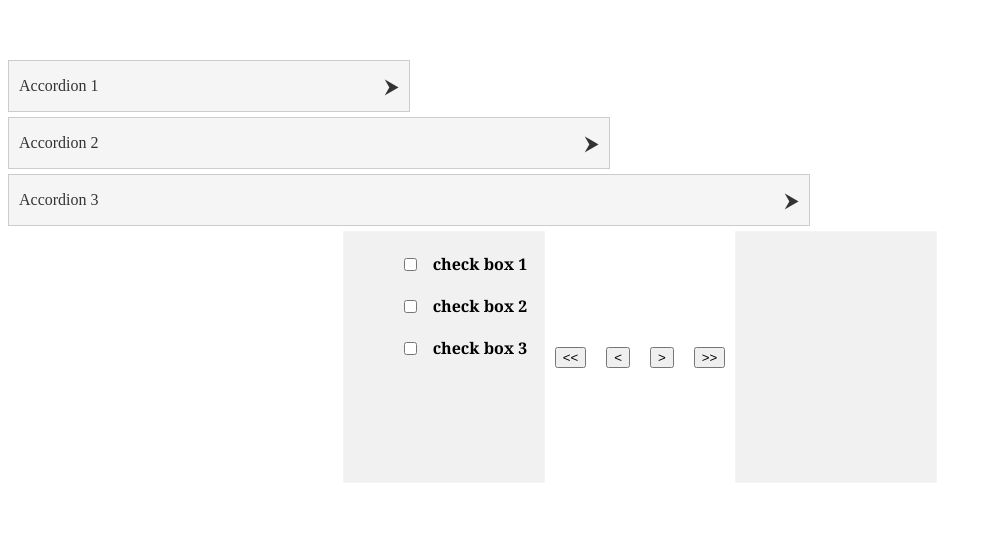
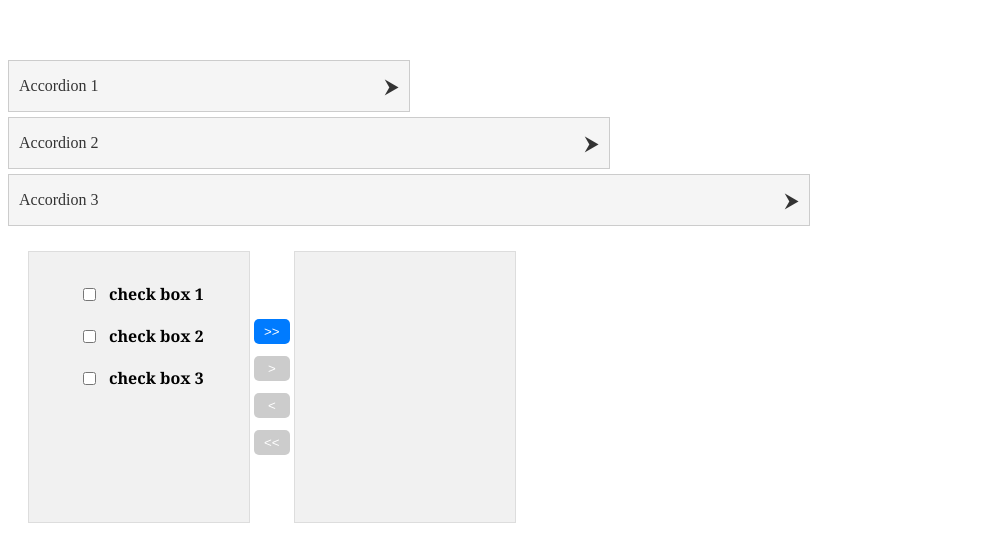
Before and after one commit to kartik-fsd/profile_, a React (Vite) app: page / in a window 1280 px wide. Shown: the part 748-1299 px from the top of the page, without its empty margins (0-991 px from the left). Before the commit the page ends 1239 px from the top, so only its background shows below. Built offline with nearby package versions, Linux system fonts and the light colour scheme.

Commit message:
List transfer complete

```diff
--- a/src/Components/Transfer-List/Lists/List-Container.jsx
+++ b/src/Components/Transfer-List/Lists/List-Container.jsx
@@ -1,27 +1,83 @@
+import { useState } from "react";
 import "./List-container.css";
 
 const Container = () => {
   const dataItems = [
     {
-        value:"check box1",
-        title:"check box 1"
+      value: "check box1",
+      title: "check box 1",
     },
     {
-        value:"check box2",
-        title:"check box 2"
+      value: "check box2",
+      title: "check box 2",
     },
     {
-        value:"check box3",
-        title:"check box 3"
+      value: "check box3",
+      title: "check box 3",
+    },
+  ];
+
+  const [rightMove, setRightMove] = useState([]);
+  const [leftMove, setLeftMove] = useState(dataItems);
+  const [items, setItems] = useState([]);
+  const [leftItems, setLeftItems] = useState([]);
+
+  const handleChange = (e) => {
+    const { value } = e.target;
+    const isChecked = e.target.checked;
+
+    if (isChecked) {
+      setItems((prevItems) => [...prevItems, value]);
+    } else {
+      setItems((prevItems) => prevItems.filter((item) => item !== value));
     }
-    ];
-    console.log(dataItems)
+  };
+
+  const handleLeftChange = (e) => {
+    const { value } = e.target;
+    const isChecked = e.target.checked;
+
+    if (isChecked) {
+      setLeftItems((prevItems) => [...prevItems, value]);
+    } else {
+      setLeftItems((prevItems) => prevItems.filter((item) => item !== value));
+    }
+  };
+
+  const LeftShift = () => {
+    const newRightItems = dataItems.filter((data) => items.includes(data.value));
+    setRightMove([...rightMove, ...newRightItems]);
+    setLeftMove((prevItems) => prevItems.filter((data) => !items.includes(data.value)));
+    setItems([]);
+  };
+
+  const RightShift = () => {
+    const newLeftItems = dataItems.filter((data) => leftItems.includes(data.value));
+    setLeftMove([...leftMove, ...newLeftItems]);
+    setRightMove((prevItems) => prevItems.filter((data) => !leftItems.includes(data.value)));
+    setLeftItems([]);
+  };
+
+  const ShiftAllRight = () => {
+    setRightMove([...rightMove, ...leftMove]);
+    setLeftMove([]);
+  };
+
+  const ShiftAllLeft = () => {
+    setLeftMove([...leftMove, ...rightMove]);
+    setRightMove([]);
+  };
+
+  console.log(leftMove,"l start")
+  console.log(rightMove,"r")
+  console.log(items,"ch")
+  console.log(leftItems,"chL  end")
 
   return (
     <div className="wrapper">
       <div className="List-container">
         <ul>
-          {dataItems.map((data, key) => (
+          {leftMove.map((data, key) => (
             <li key={key}>
               <div className="list">
                 <input
@@ -29,6 +85,8 @@ const Container = () => {
                   name={data.value}
                   id={data.value}
                   value={data.value}
+                  onChange={handleChange}
+                  checked={items.includes(data.value)}
                 />
                 <label htmlFor={data.value}>{data.title}</label>
               </div>
@@ -36,22 +94,39 @@ const Container = () => {
           ))}
         </ul>
       </div>
-      <>
-        <button type="button" style={{ margin: "0px 10px" }}>
+      <div className="btn-wrapper">
+        <button type="button"  onClick={ShiftAllRight} disabled = {!leftMove.length}>
+          {">>"}
+        </button>
+        <button type="button"  onClick={LeftShift}  disabled = {!items.length}>
+          {">"}
+        </button>
+        <button type="button"  onClick={RightShift} disabled={!leftItems.length}>
+          {"<"}
+        </button>
+        <button type="button"  onClick={ShiftAllLeft}  disabled={!rightMove.length}>
           {"<<"}
         </button>
-        <button type="button" style={{ margin: "0px 10px" }}>
-          {"<"}
-        </button>
-        <button type="button" style={{ margin: "0px 10px" }}>
-          {">"}
-        </button>
-        <button type="button" style={{ margin: "0px 10px" }}>
-          {">>"}
-        </button>
-      </>
+      </div>
       <div className="List-container">
 
+          <ul>
+            {rightMove.map((data, key) => (
+              <li key={key}>
+                <div className="list">
+                  <input
+                    type="checkbox"
+                    name={data.value}
+                    id={data.value}
+                    value={data.value}
+                    onChange={handleLeftChange}
+                    checked={leftItems.includes(data.value)}
+                  />
+                  <label htmlFor={data.value}>{data.title}</label>
+                </div>
+              </li>
+            ))}
+          </ul>
         </div>
     </div>
   );
--- a/src/Components/Transfer-List/Lists/List-container.css
+++ b/src/Components/Transfer-List/Lists/List-container.css
@@ -1,35 +1,66 @@
+/* List-container.css */
 
-.wrapper{
+.List-container {
+    border: 1px solid #ddd; /* Adjust the color as needed */
+    width: 200px;
+    height: 250px;
+    background-color: #f1f1f1;
+    padding: 10px;
+    overflow-y: auto; /* Enable vertical scrolling if content exceeds container height */
+  }
+
+  .list {
+    margin-bottom: 10px;
     display: flex;
     align-items: center;
-    justify-content: center;
-}
-.List-container{
-border: 1px solid #ffffff3a;
-width :200px;
-height: 250px;
-background-color: #f1f1f1;
-}
-.list{
-    margin: 10px;
+    gap: 10px;
+    line-height: 2;
+    cursor: pointer;
+    transition: transform 0.3s ease; /* Smooth hover effect */
+  }
+
+  .list:hover {
+    transform: scale(1.1); /* Adjust the scale factor as desired */
+  }
+
+  .List-container label {
+    font-weight: 600;
+    font-family: Georgia, "Times New Roman", Times, serif;
+  }
+
+  .List-container input[type="checkbox"] {
+    cursor: pointer;
+  }
+
+  .List-container li {
+    list-style-type: none;
+  }
+
+  .wrapper {
     display: flex;
+    justify-content: space-between;
     align-items: center;
-    justify-content: space-around;
-    line-height: 2;
-}
-.List-container label{
-    font-weight: 600;
-    font-family: Georgia, 'Times New Roman', Times, serif;
+    padding: 20px;
+    width: max-content;
+  }
+
+  button {
+    margin: 4px;
+    padding: 5px 10px;
+    background-color: #007bff;
+    color: #fff;
+    border: none;
     cursor: pointer;
-}
-.List-container input{
-    cursor: pointer;
-}
+    border-radius: 5px;
+  }
 
-.list :hover{
-    transform: scale(1.2);
-}
+  button:disabled {
+    background-color: #ccc;
+    cursor: not-allowed;
+  }
 
-.List-container li{
-    list-style-type: none;
-}
+  .btn-wrapper {
+    display: flex;
+    flex-direction: column;
+    gap: 4px; /* Adjust the spacing between buttons */
+  }
```
Lines whose indentation alone changed are shown as unchanged.
